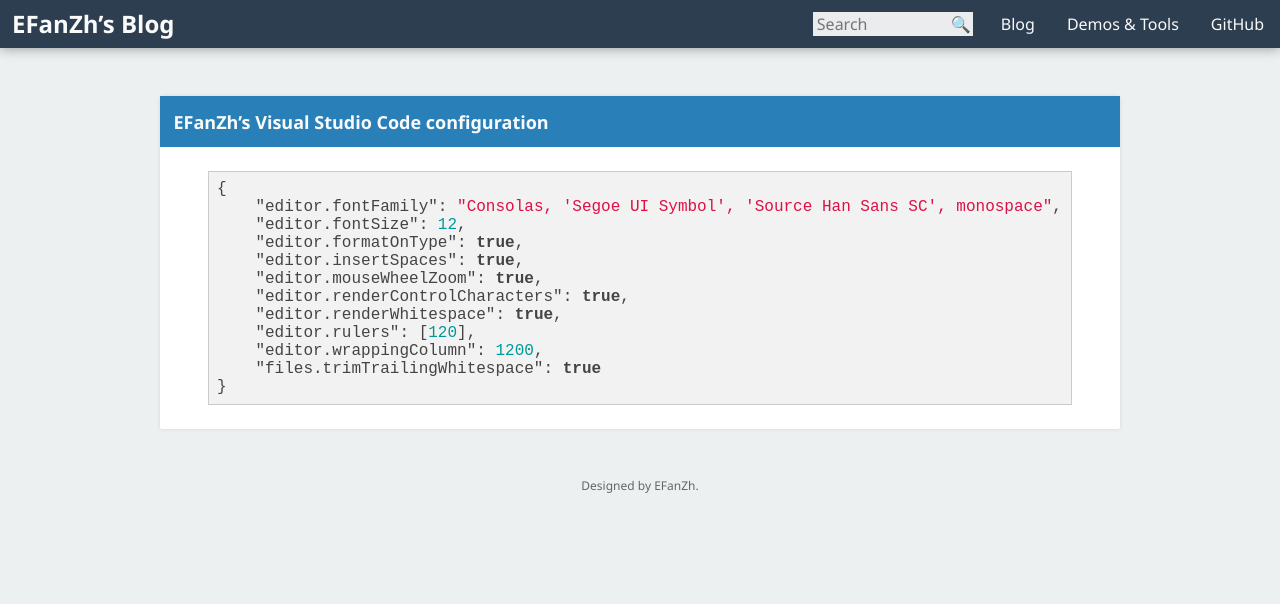
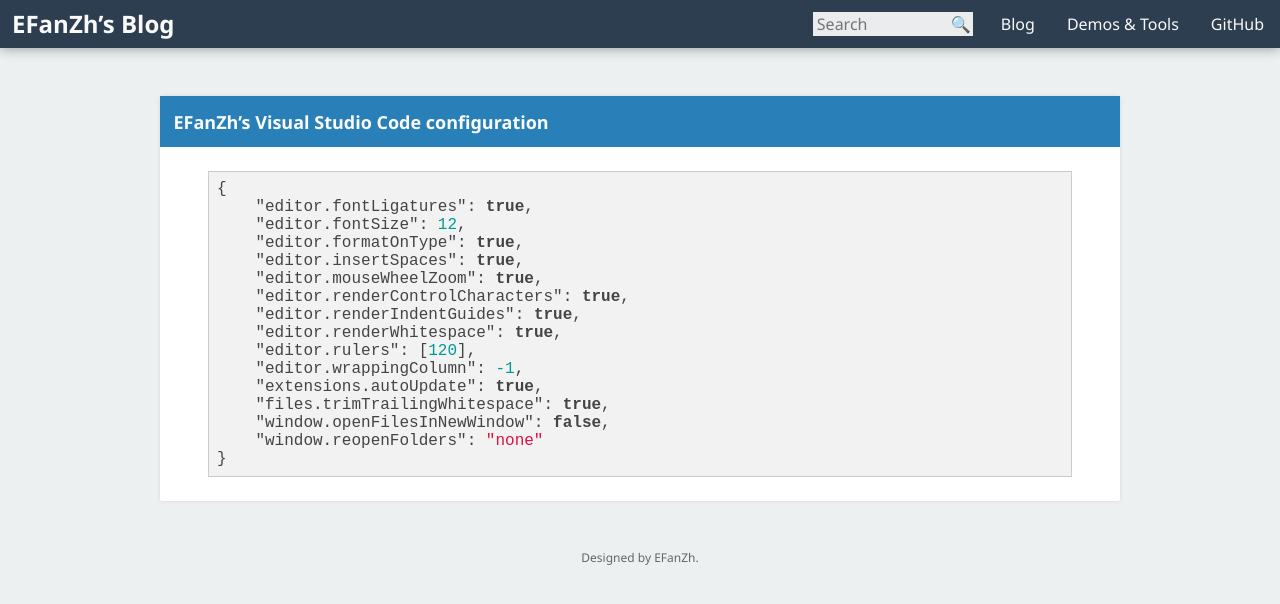
Before and after one commit to fuzeyi/efanzh.github.io, a Jekyll site: the page built from _posts/2016-04-29-visual-studio-code-configuration.md, in a window 1280 px wide. Shown: the top 604 px of the page. Built offline with Jekyll 4.4.1, drawn with Linux system fonts in a browser that asks for light colours.

Commit message:
Update Visual Studio Code configuration

````diff
--- a/_posts/2016-04-29-visual-studio-code-configuration.md
+++ b/_posts/2016-04-29-visual-studio-code-configuration.md
@@ -4,15 +4,19 @@
 
 ```json
 {
-    "editor.fontFamily": "Consolas, 'Segoe UI Symbol', 'Source Han Sans SC', monospace",
+    "editor.fontLigatures": true,
     "editor.fontSize": 12,
     "editor.formatOnType": true,
     "editor.insertSpaces": true,
     "editor.mouseWheelZoom": true,
     "editor.renderControlCharacters": true,
+    "editor.renderIndentGuides": true,
     "editor.renderWhitespace": true,
     "editor.rulers": [120],
-    "editor.wrappingColumn": 1200,
-    "files.trimTrailingWhitespace": true
+    "editor.wrappingColumn": -1,
+    "extensions.autoUpdate": true,
+    "files.trimTrailingWhitespace": true,
+    "window.openFilesInNewWindow": false,
+    "window.reopenFolders": "none"
 }
 ```
````
